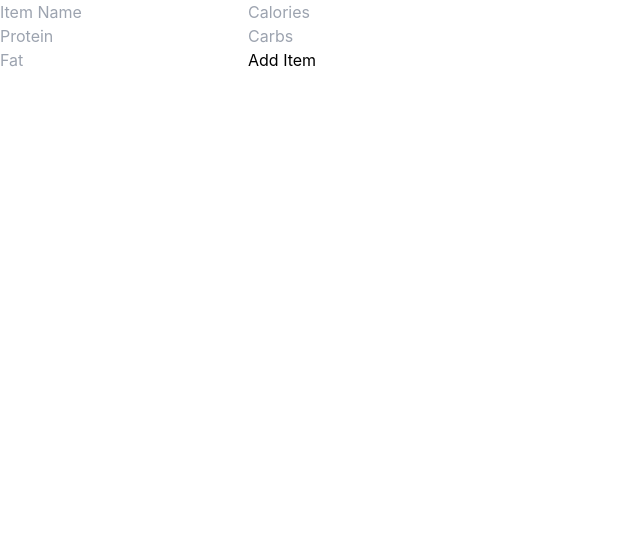
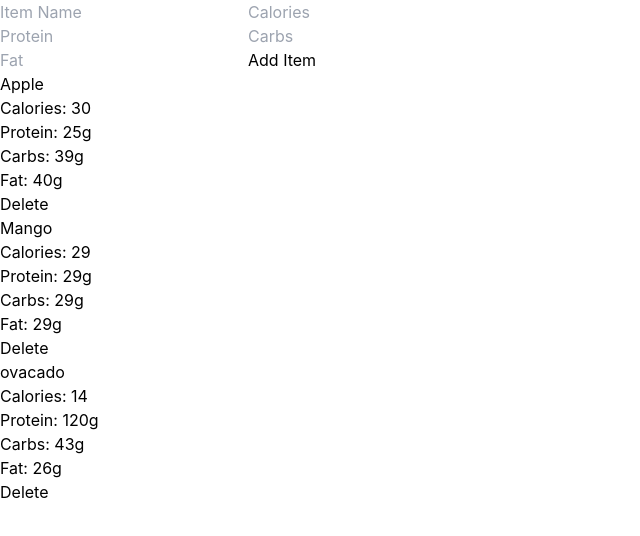
Before and after one commit to daganeabdul/Nutrition-meter-application, a React (Create React App) app: page / in a window 1280 px wide. Shown: the top 536 px of the page, without its empty margins (0-640 px from the left). Built offline with nearby package versions, Linux system fonts and the light colour scheme; data requests are answered from the project's data file.

Commit message:
MealItem(child) passed to MealList(parent)

```diff
--- a/db.json
+++ b/db.json
@@ -15,6 +15,14 @@
       "protein": "29",
       "carbs": "29",
       "fat": "29"
+    },
+    {
+      "id": "f878",
+      "itemName": "ovacado",
+      "calories": "14",
+      "protein": "120",
+      "carbs": "43",
+      "fat": "26"
     }
   ]
 }
--- a/src/App.js
+++ b/src/App.js
@@ -1,5 +1,7 @@
 import { useState,useEffect } from "react";
 import MealForm from "./Pages/MealForm";
+import MealItem from "./component/MealItem";
+import MealList from "./component/MealList";
 
 function App() {
       //Majeor form states
@@ -80,6 +82,7 @@ function App() {
         currentNutrition={currentNutrition}
         handleChange={handleChange}
         handleSubmit={handleSubmit}/>
+        <MealList nutritions={nutritions}/>
     </div>
   );
 }
--- a/src/component/MealItem.jsx
+++ b/src/component/MealItem.jsx
@@ -1,13 +1,14 @@
 import React from "react";
 
-function MealItem({nutritions}) {
+function MealItem({nutritions,deleteNutrition}) {
 return(
     <div className="meal-item">
-        <h3>{nutritions.name}</h3>
+        <h3>{nutritions.itemName}</h3>
         <p>Calories: {nutritions.calories}</p>
         <p>Protein: {nutritions.protein}g</p>
         <p>Carbs: {nutritions.carbs}g</p>
         <p>Fat: {nutritions.fat}g</p>
+        <button onClick={() => deleteNutrition(nutritions.id)}>Delete</button>
     </div>
 )
 }
--- a/src/component/MealList.jsx
+++ b/src/component/MealList.jsx
@@ -1 +1,14 @@
 import React from "react";
+import MealItem from "./MealItem";
+
+function MealList ({nutritions}) {
+    return (
+        <div className="meal-list">
+            {nutritions.map(nutrition => (
+                <MealItem key={nutrition.id} nutritions={nutrition} deleteNutrition={nutrition.deleteNutrition} />
+            ))}
+            {nutritions.length === 0 && <p>No meals added yet.</p>}
+        </div>
+    )
+}
+export default MealList;
```
